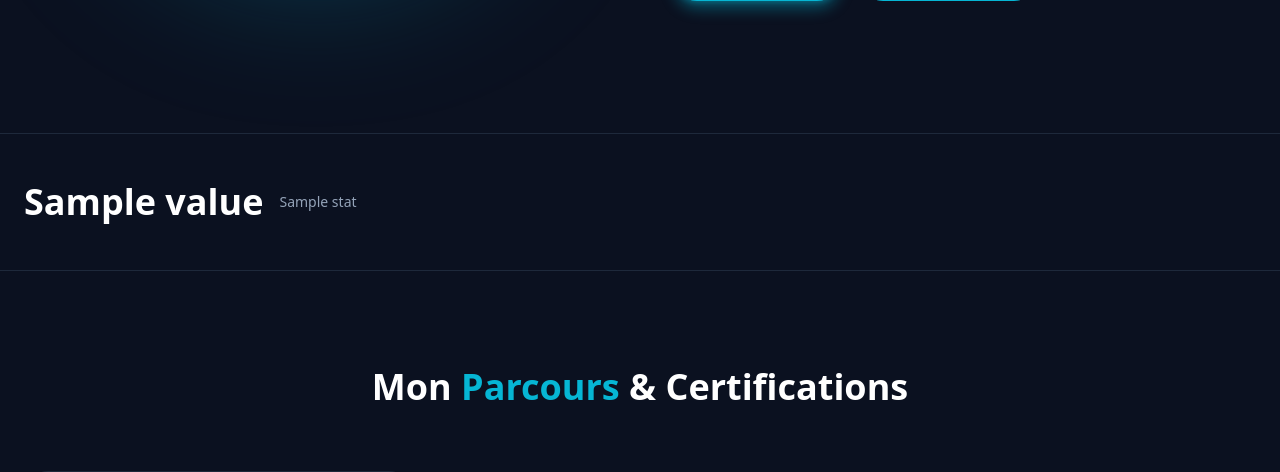
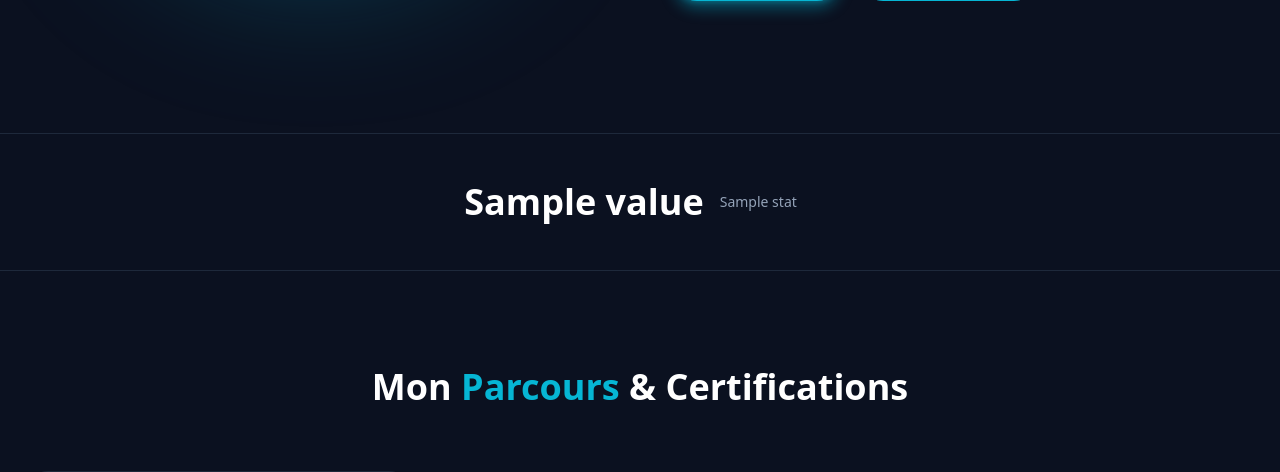
Before and after one commit to mty09/portfolio_laravel, a Laravel app: template resources/views/welcome.blade.php in a window 1280 px wide. Shown: the part 667-1139 px from the top of the page. Run offline with Laravel 12, Linux system fonts and the light colour scheme; the template is opened without the code that fills it: most values are stand-ins (such as "Sample title", 1, 10 or a date in 2020); grey boxes marked "Sample" are stand-in pictures; some libraries are stand-ins or nearby versions.

Commit message:
Center skills, projects and journey sections for better UI

```diff
--- a/resources/views/welcome.blade.php
+++ b/resources/views/welcome.blade.php
@@ -121,7 +121,7 @@
 
     <!-- Statistiques (Alignées comme sur l'image) -->
     <section class="border-y border-gray-200 dark:border-slate-800 bg-white dark:bg-[#0b1120] transition-colors duration-500">
-        <div class="max-w-7xl mx-auto px-6 py-12 flex justify-between items-center flex-wrap gap-8">
+        <div class="max-w-7xl mx-auto px-6 py-12 flex justify-center items-center flex-wrap gap-12 md:gap-24">
             @foreach($stats as $stat)
             <div class="flex items-center gap-4 border-l-2 border-gray-200 dark:border-slate-800 pl-6 first:border-0 first:pl-0">
                 <h3 class="text-4xl font-black text-gray-900 dark:text-white">{{ $stat->value }}</h3>
@@ -140,7 +140,7 @@
     <section id="journey" class="py-24 px-6 max-w-7xl mx-auto">
         <h2 class="text-4xl font-black mb-16 text-center text-gray-900 dark:text-white"><span data-i18n="journey_title_1">My</span> <span class="text-cyan-500" data-i18n="journey_title_2">Journey</span> <span data-i18n="journey_title_3">& Certifications</span></h2>
 
-        <div class="grid grid-cols-1 md:grid-cols-2 lg:grid-cols-3 gap-8">
+        <div class="grid grid-cols-1 md:grid-cols-2 lg:grid-cols-3 gap-8 justify-center">
             @foreach($achievements as $ach)
             <div class="bg-white dark:bg-slate-900/50 rounded-3xl p-8 border border-gray-200 dark:border-slate-800 shadow-xl transition-all duration-300 hover:border-cyan-500/50 group flex flex-col h-full">
                 <div class="flex justify-between items-start mb-6">
@@ -228,7 +228,7 @@
     <section id="projets" class="py-24 px-6 max-w-7xl mx-auto">
         <h2 class="text-4xl font-black mb-16 text-center text-gray-900 dark:text-white"><span data-i18n="portfolio_title_1">Latest</span> <span class="text-cyan-500" data-i18n="portfolio_title_2">Projects</span></h2>
 
-        <div class="grid grid-cols-1 lg:grid-cols-3 gap-10">
+        <div class="grid grid-cols-1 md:grid-cols-2 lg:grid-cols-3 gap-10 justify-items-center justify-center">
             @foreach($projects as $projet)
             <div class="bg-white dark:bg-slate-900/80 rounded-3xl overflow-hidden border border-gray-200 dark:border-slate-800 shadow-xl group flex flex-col transition-colors duration-500 hover:-translate-y-2">
                 <div class="h-64 bg-gray-200 dark:bg-slate-800 relative overflow-hidden">
```
